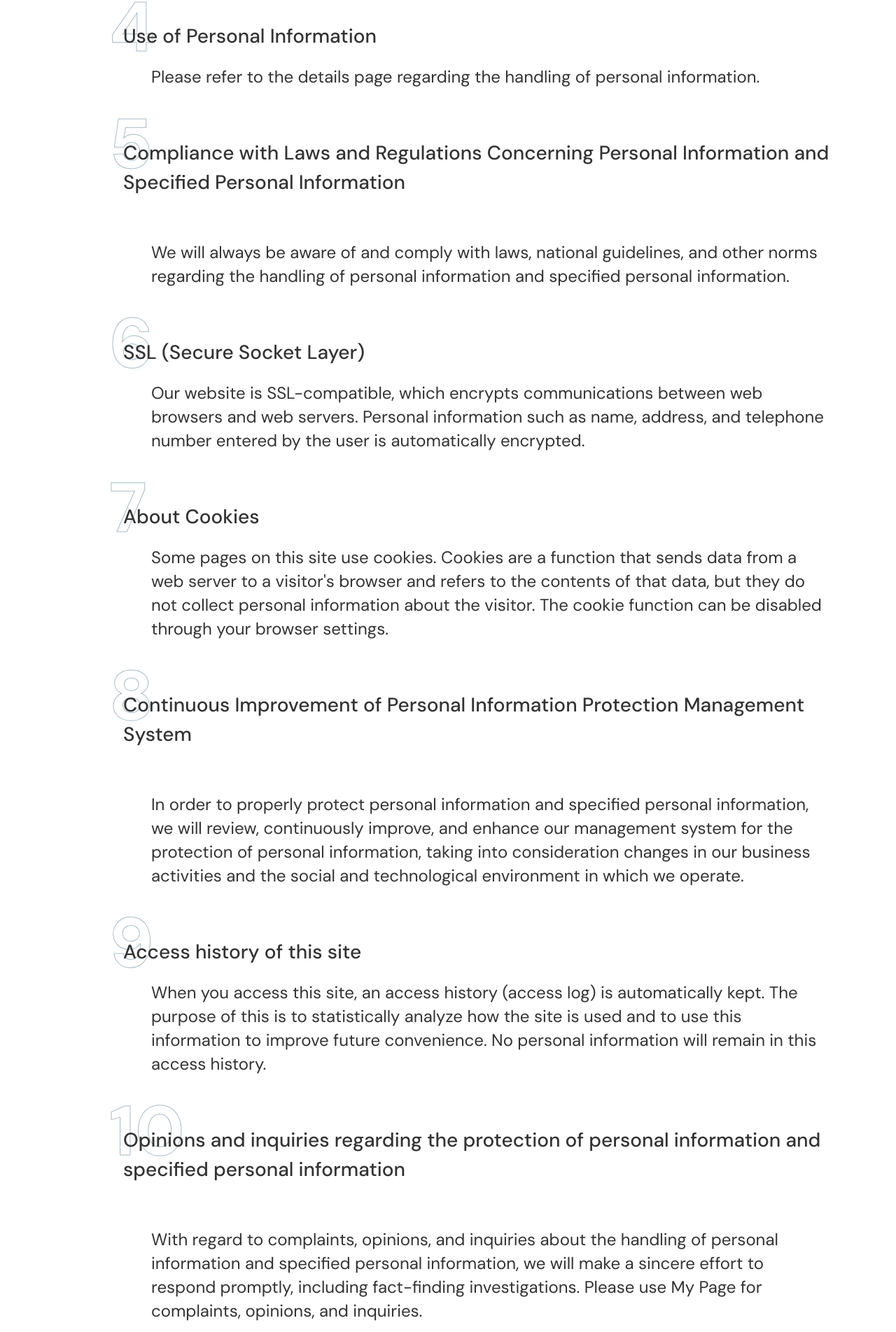
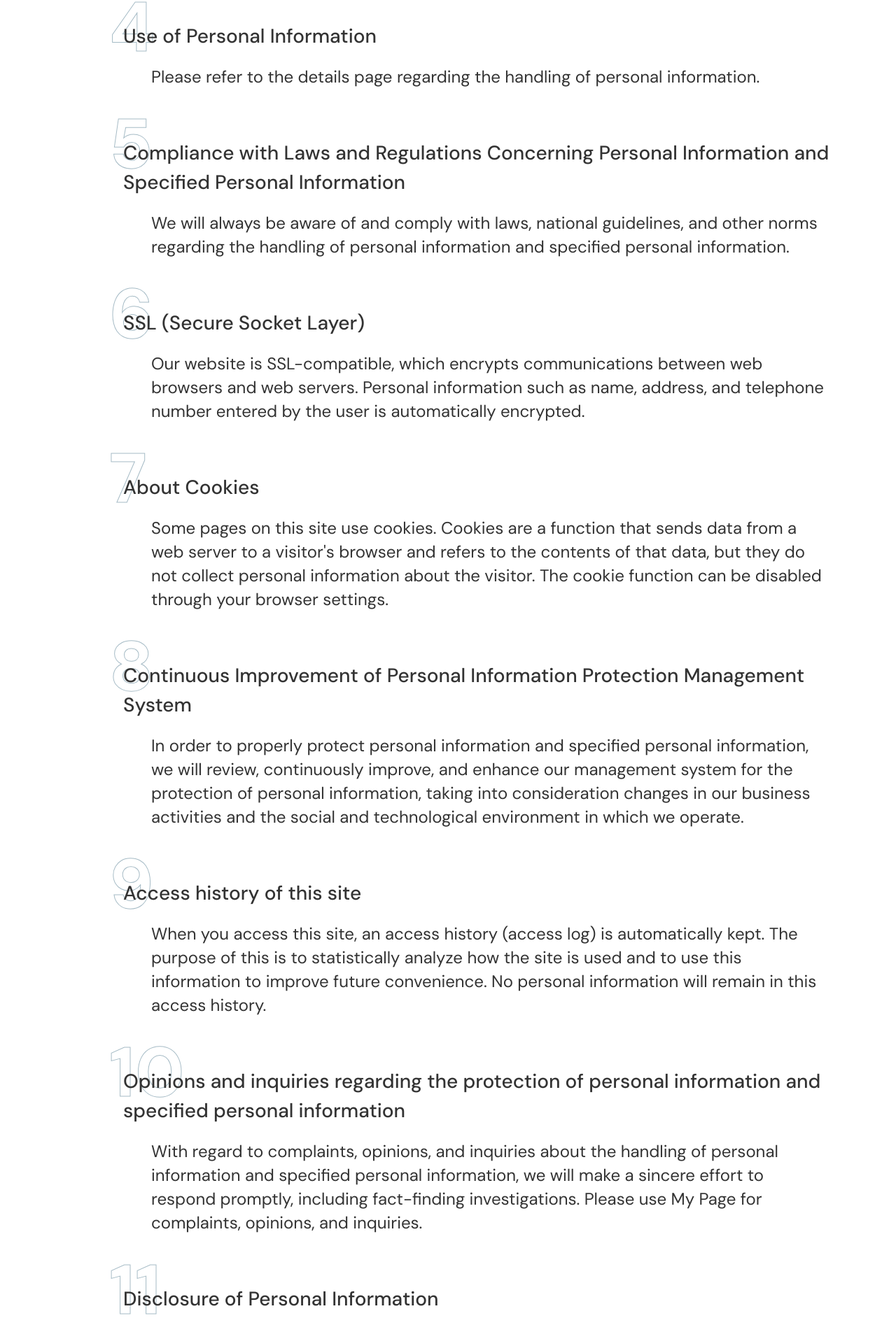
Before and after one commit to Nehakumari02/MedBank, a Next.js app: page /PrivacyPolicy in a window 1280 px wide. Shown: the part 1350-3254 px from the top of the page at 70% size. Built offline with nearby package versions, Linux system fonts and the light colour scheme.

Commit message:
bug fixes

```diff
--- a/app/(LandingPage)/PrivacyPolicy/page.jsx
+++ b/app/(LandingPage)/PrivacyPolicy/page.jsx
@@ -10,7 +10,7 @@ const PrivacyPolicyPage = () => {
                     <div className="absolute top-[24px] left-[-29px] md:top-[60px] md:left-[-44px]">
                         <SnackBar text={"Privacy Policy"} />
                     </div>
-                    <div className='font-DM-Sans font-bold text-[16px] md:text-[32px] leading-[24px]'>
+                    <div className='font-DM-Sans font-bold text-[16px] md:text-[32px] leading-[24px] md:leading-[40px] lg:leading-[24px]'>
                         Privacy Policy (Personal Information Protection Policy)
                     </div>
                     <div className='font-DM-Sans font-normal text-[12px] md:text-[24px] leading-[34px] pt-[35px]'>
@@ -81,7 +81,7 @@ const PrivacyPolicyPage = () => {
                 </div>
 
                 <div className='text-[#333333] pt-[24px] md:pt-[40px]'>
-                    <div className='flex flex-col pb-[48px] text-[18px] md:text-[28px]'>
+                    <div className='flex flex-col pb-[6px] text-[18px] md:text-[28px]'>
                         <HomePageSectionHeader2
                             title="5"
                             subTitle="Compliance with Laws and Regulations Concerning Personal Information and Specified Personal Information"
@@ -119,7 +119,7 @@ const PrivacyPolicyPage = () => {
                 </div>
 
                 <div className='text-[#333333] pt-[24px] md:pt-[40px]'>
-                    <div className='flex flex-col pb-[48px] text-[18px] md:text-[28px]'>
+                    <div className='flex flex-col pb-[6px] text-[18px] md:text-[28px]'>
                         <HomePageSectionHeader2
                             title="8"
                             subTitle="Continuous Improvement of Personal Information Protection Management System"
@@ -143,7 +143,7 @@ const PrivacyPolicyPage = () => {
                 </div>
 
                 <div className='text-[#333333] pt-[24px] md:pt-[40px]'>
-                    <div className='flex flex-col pb-[48px] text-[18px] md:text-[28px]'>
+                    <div className='flex flex-col pb-[6px] text-[18px] md:text-[28px]'>
                         <HomePageSectionHeader2
                             title="10"
                             subTitle="Opinions and inquiries regarding the protection of personal information and specified personal information"
```
